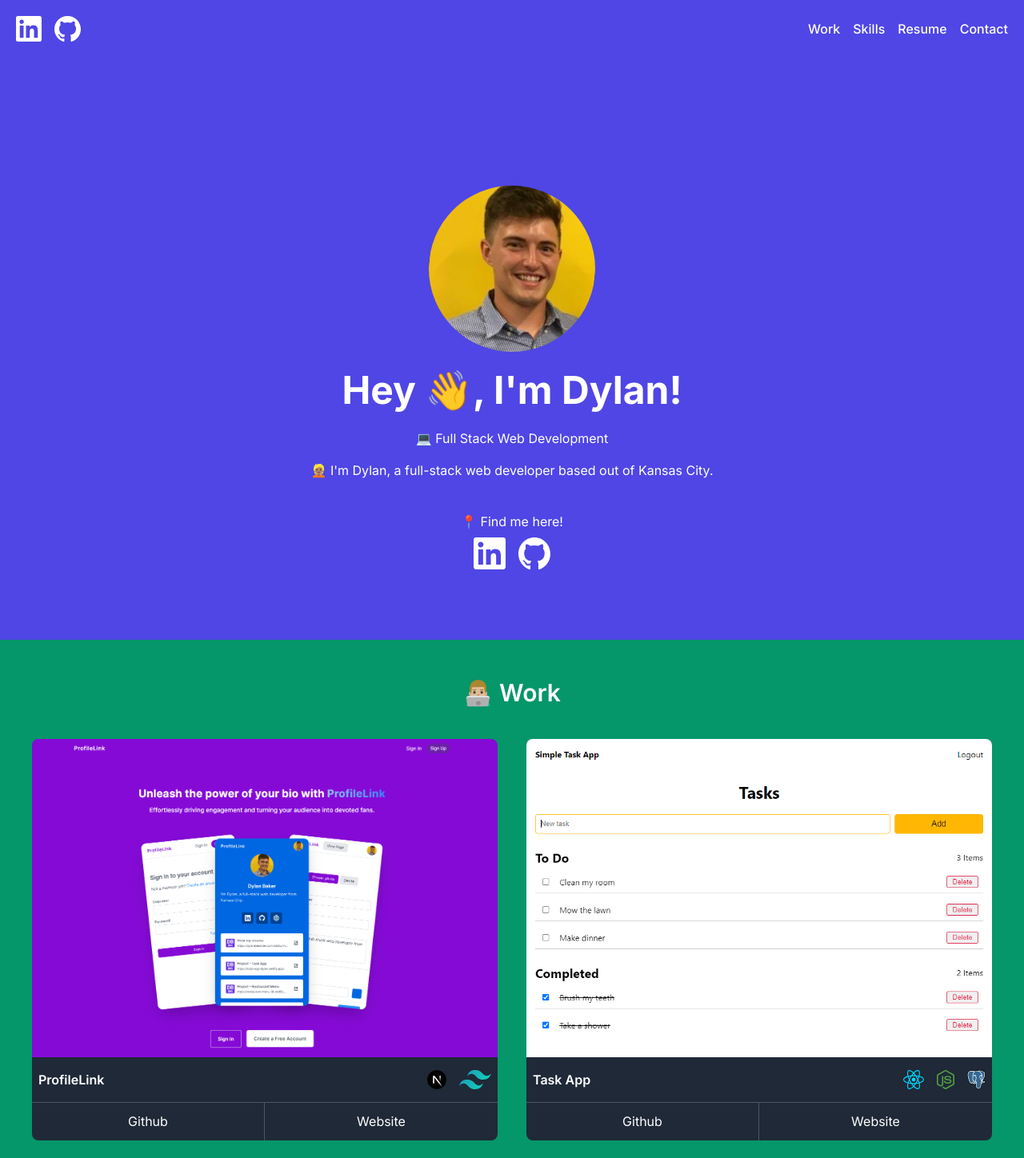
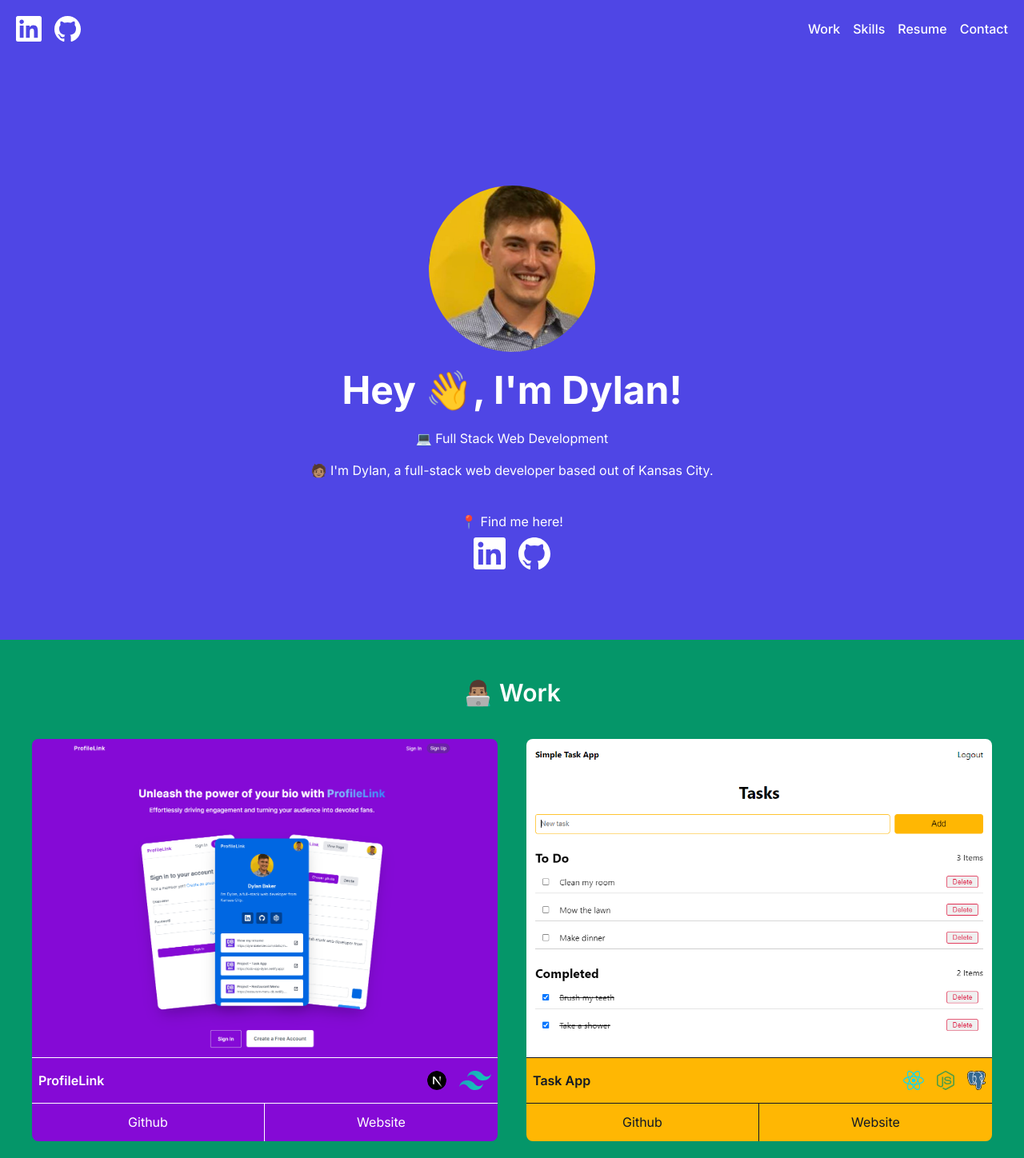
Before and after one commit to dbvker/portfolio, a JavaScript app: page / in a window 1280 px wide. Shown: the top 1448 px of the page at 80% size. Built offline with nearby package versions, Linux system fonts and the light colour scheme; the HTML template or start-up script is replaced by a standard one.

Commit message:
bug fixes

```diff
--- a/src/components/Contact.js
+++ b/src/components/Contact.js
@@ -2,7 +2,7 @@ const Contact = () => {
     return (
         <div id='contact' className='pt-12 pb-20 text-white bg-rose-600'>
             <section className='flex flex-col items-center px-10 mx-auto max-w-7xl'>
-                <h2 className='mb-10 text-2xl font-semibold md:text-3xl'>💬 Contact Me</h2>
+                <h2 className='mb-10 text-2xl font-semibold md:text-3xl'>📨 Contact Me</h2>
                 <form action='https://formsubmit.co/dylanmbaker@yahoo.com' method='POST' className="w-full transition-all duration-300 md:w-4/6 lg:w-3/6">
                     <div className='w-full'>
                         <label className='block pr-4 mb-1.5 font-medium text-sm' for='name'>
--- a/src/components/Hero.js
+++ b/src/components/Hero.js
@@ -25,7 +25,7 @@ const Hero = () => {
                 <img src={portrait} className='mt-20 rounded-full md:mt-40 h-52' alt='portrait of Dylan Baker' />
                 <h1 className='mt-6 text-3xl font-bold text-center transition-all duration-300 md:text-5xl'>Hey 👋, I'm Dylan!</h1>
                 <h3 className='mt-6 text-center'>💻 Full Stack Web Development</h3>
-                <h3 className='mt-4 text-center'>👱🏽 I'm Dylan, a full-stack web developer based out of Kansas City.</h3>
+                <h3 className='mt-4 text-center'>🧑🏽 I'm Dylan, a full-stack web developer based out of Kansas City.</h3>
                 <h4 className='mt-10'>📍 Find me here!</h4>
                 <div className='flex gap-4 mt-2'>
                     <a href='https://www.linkedin.com/in/dylanmbaker/' target='_blank' rel='noreferrer'>
--- a/src/components/Work.js
+++ b/src/components/Work.js
@@ -4,13 +4,13 @@ const Work = () => {
     return (
         <div id='work' className='py-12 text-white bg-emerald-600'>
             <section className='flex flex-col items-center px-10 mx-auto max-w-7xl'>
-                <h2 className='mb-10 text-2xl font-semibold md:text-3xl'>👨🏼‍💻️ Work</h2>
+                <h2 className='mb-10 text-2xl font-semibold md:text-3xl'>👨🏽‍💻 Work</h2>
                 <div className='flex flex-col w-full gap-6 md:gap-[3%] text-gray-900 md:flex-row md:flex-wrap'>
                     {projects.map((project, key) => {
                         return (
                             <div className='relative overflow-hidden text-white rounded-lg md:w-[48.5%] md:mb-6'>
                                 <img src={project.image} alt={`${project.title} screenshot`} />
-                                <div className='flex-col justify-between w-full bg-gray-800 lex bottom-10'>
+                                <div className='flex-col justify-between w-full border-t lex bottom-10' style={{backgroundColor: project.theme, color: project.color, borderColor: project.color}}>
                                     <div className='flex justify-between px-2 py-4'>
                                         <div className='font-semibold'>{project.title}</div>
                                         <div className='flex items-center gap-2 md:gap-4'>
@@ -19,9 +19,9 @@ const Work = () => {
                                             })}
                                         </div>
                                     </div>
-                                    <div className='flex items-center h-12 border-t border-gray-600'>
+                                    <div className='flex items-center h-12 border-t' style={{borderColor: project.color}}>
                                         <a href={project.githubRepo} target='_blank' rel='noreferrer' className='w-1/2 h-full'>
-                                            <button className='w-full h-full transition-all duration-300 border-r border-gray-600 hover:bg-gray-600'>Github</button>
+                                            <button className='w-full h-full transition-all duration-300 border-r hover:bg-gray-600' style={{borderColor: project.color}}>Github</button>
                                         </a>
                                         <a href={project.siteLink} target='_blank' rel='noreferrer' className='w-1/2 h-full'>
                                             <button className='w-full h-full transition-all duration-300 hover:bg-gray-600'>Website</button>
--- a/src/data/Projects.js
+++ b/src/data/Projects.js
@@ -23,6 +23,8 @@ export const projects = [
       "stack": [nextjs, tailwind],
       "githubRepo": "https://github.com/ProfileLink-app",
       "siteLink": "https://profilelink.netlify.app/",
+      "theme": "#850AD6",
+      "color": "#FFFFFF"
   },
   {
       "title": "Task App",
@@ -30,6 +32,8 @@ export const projects = [
       "stack": [react, nodejs, postgresql],
       "githubRepo": "https://github.com/simple-todo-app",
       "siteLink": "https://todo-app-dylan.netlify.app/",
+      "theme": "#FFB703",
+      "color": "#111827"
   },
   {
       "title": "Restaurant Menu",
@@ -37,5 +41,7 @@ export const projects = [
       "stack": [html, css ,react, javascript],
       "githubRepo": "https://github.com/dbvker/Restaurant-Menu",
       "siteLink": "https://restaurant-menu-db.netlify.app/",
+      "theme": "#4338CA",
+      "color": "#FFFFFF"
   },
 ];
```
